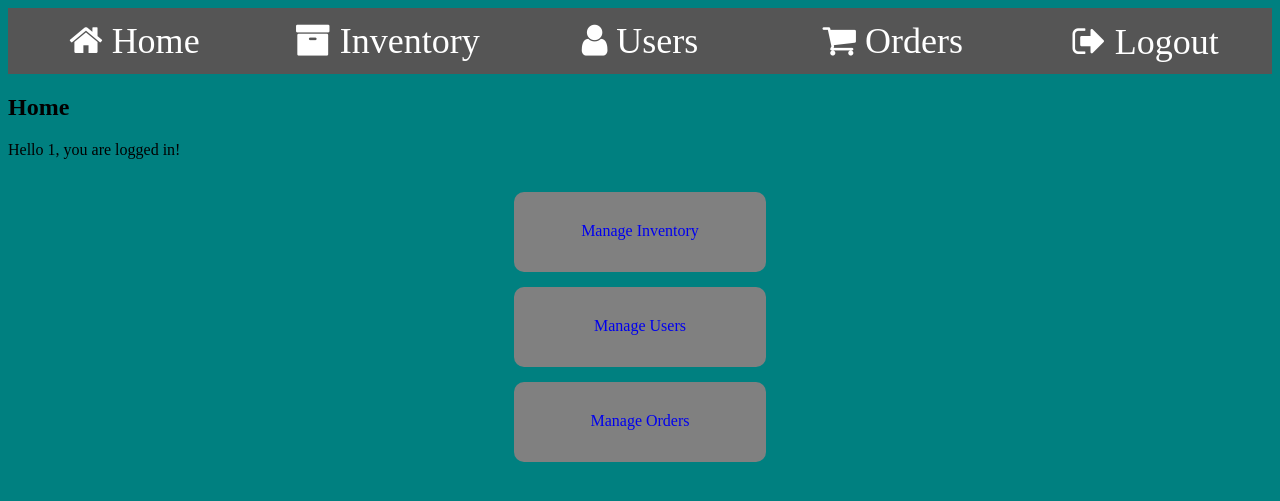
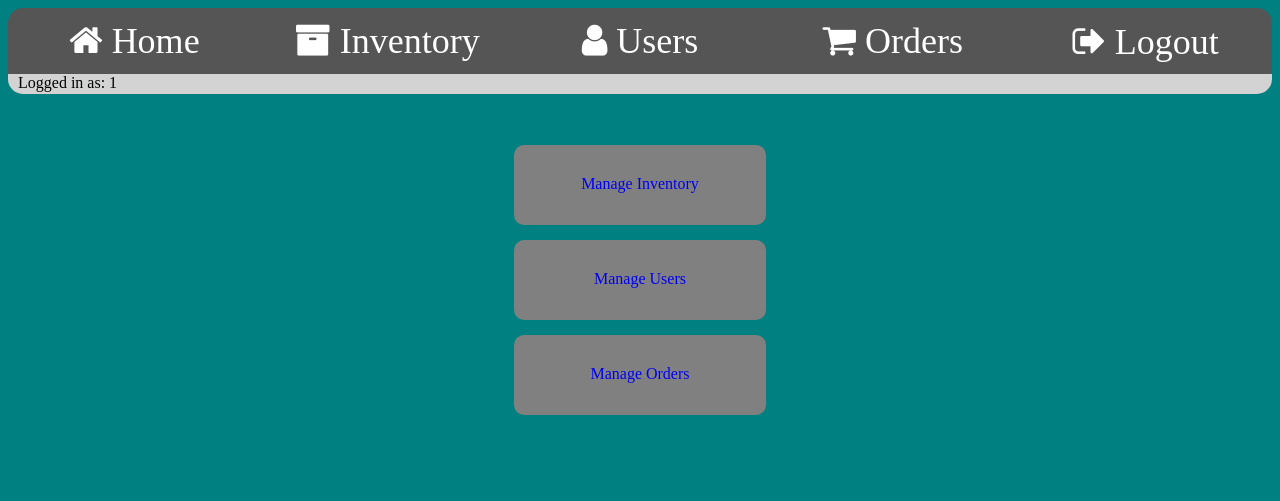
Before and after one commit to KyleAMcKee/rush00, a PHP site: page /index.php?category=1 in a window 1280 px wide. Shown: the top 501 px of the page. Run offline with PHP 8.4, Linux system fonts and the light colour scheme; the visitor is signed in with stand-in values (Sample User, id 1).

Commit message:
display changes

```diff
--- a/cart.php
+++ b/cart.php
@@ -38,10 +38,12 @@
             echo '<a href="orders.php?action=order">Place Order</a>';
         }
         else
-            echo "<h1>There is nothing in your cart\n</h1>";
+            echo "<h1>There is nothing in your cart</h1>";
     }
+    else if (isset($_GET['cartorder']) && $_GET['cartorder'])
+        echo "<h1>Your order has been placed!</h1>";
     else
-        echo "<h1>There is nothing in your cart\n</h1>";
+        echo "<h1>There is nothing in your cart</h1>";
 
         include_once('footer.php');
 ?>
--- a/header.php
+++ b/header.php
@@ -5,7 +5,7 @@
 <!DOCTYPE html>
 <html>
     <head>
-        <title>Page Title</title>
+        <title>Pet shop</title>
         <link rel="stylesheet" type="text/css" href="style.css">
         <link rel="stylesheet" href="https://cdnjs.cloudflare.com/ajax/libs/font-awesome/4.7.0/css/font-awesome.min.css">
 </head>
@@ -30,8 +30,6 @@
                         else
                             echo '<a href="cart.php"><i class="fa fa-shopping-cart"></i> Cart</a>';
                     ?>
-                    <!-- <a href="cart.php"><i class="fa fa-user-plus"></i> Sign up</a> -->
-                    <!-- <a style="float:right" href=""><i class="fa fa-sign-out"></i></a>  -->
                 <?php
                     if (isset($_SESSION['uid']))
                     {
@@ -52,4 +50,16 @@
                 </div>
         </div>
     </nav>
+    <nav>
+        <div class="status">
+            <?php
+            if(isset($_SESSION['uid']))
+            {
+                echo '<div class="status-space">Logged in as: ' . $_SESSION['first'] . '<div>';
+            }
+            else
+                echo '<div class="status-space">Not logged in</div>';
+            ?>
+        </div>
+    </nav>
 </header>
--- a/index.php
+++ b/index.php
@@ -4,11 +4,9 @@
 
 <section class"main-container">
     <div class="main-wrapper">
-        <h2>Home</h2>
         <?php
             if (isset($_SESSION['uid']))
             {
-                echo "Hello " . $_SESSION['first'] . ", you are logged in!\n";
                 echo ('<br><br>');
                 //Display different pages based on user privileges
                 if ($_SESSION['priv'] === 'yes')
--- a/manageusers.php
+++ b/manageusers.php
@@ -26,16 +26,16 @@
         <?php
         $users = unserialize(file_get_contents('../data/passwd'));
 
-        echo '<tr><td>First Name</td><td>Last Name</td><td>Email</td><td>Username</td><td>Administrator?</td></tr>';
+        echo '<th>First Name</th><th>Last Name</th><th>Email</th><th>Username</th><th>Administrator?</th><th>Action</th>';
         foreach($users as $index => $row) {
             $temp = $row;
             unset($temp['pwd']);
             echo('<tr>');
             echo('<td>');
             echo(implode('</td><td>', $temp));
-            echo('<form method="POST" action="deleteusers.php">');
+            echo('<td><form method="POST" action="deleteusers.php">');
             echo('<input type="hidden" name="uid" value="'.$index.'">');
-            echo('<button type="submit" name="submit" value="delete">Delete</button></form>');
+            echo('<button type="submit" name="submit" value="delete">Delete</button></form></td>');
             echo('</td>');
             echo('</tr>');
         }
--- a/signup.php
+++ b/signup.php
@@ -4,7 +4,6 @@
 
 <section class"main-container">
     <div class="main-wrapper">
-        <h2>Signup</h2>
         <form class="signup-form" method="POST" action="create.php">
             <input type="text" name="first" placeholder="First name">
             <input type="text" name="last" placeholder="Last name">
--- a/style.css
+++ b/style.css
@@ -1,5 +1,39 @@
+/**************************************************
+*  GENERAL
+*
+/*************************************************/
+
+a {
+    text-decoration: none;
+}
+
+body {
+    background-color: teal
+}
+
+h1 {
+    text-align: center;
+}
+
+h2 {
+    text-align: center;
+}
+
+tr:hover {
+    background-color: #669999;
+}
+
+th, td {
+    border-bottom: 1px solid gray;
+}
+
+/**************************************************
+*  HEADER
+*
+/*************************************************/
 
 .icon-bar {
+    border-radius: 15px 15px 0 0;
     width: 100%;
     background-color: #555;
     height: 100%;
@@ -11,7 +45,6 @@
     text-align: center;
     width: 20%;
     padding: 12px 0;
-    transition: all 0.3s ease;
     color: white;
     font-size: 36px;
 }
@@ -37,12 +70,11 @@
     text-align: center;
     width: 20%;
     padding: 12px 0;
-    transition: all 0.3s ease;
     color: white;
     font-size: 36px;
 }
 
-.icon-bar a:active {
+.icon-bar a.active {
     background-color: #006666;
 }
 
@@ -54,12 +86,21 @@
     background-color: #000;
 }
 
-a {
-    text-decoration: none;
+/**************************************************
+*   STATUS
+*
+/*************************************************/
+
+.status {
+    border-radius: 0 0 15px 15px;
+    width: 100%;
+    background-color: lightgray;
+    height: 20px;
+    overflow: auto;
 }
 
-body {
-    background-color: teal
+.status-space {
+    margin-left: 10px;
 }
 
 /**************************************************
@@ -139,4 +180,26 @@ body {
     padding-top: 30px;
     margin: 15px auto;
     border-radius: 10px;
+    text-decoration: none;
 }
+
+/**************************************************
+*   TABLES
+*
+/*************************************************/
+
+.users {
+    background-color: #f2f2f2;
+    padding: 15px;
+    text-align: left;
+    width: 50%;
+    margin: 0px auto;
+}
+
+.orders {
+    background-color: #f2f2f2;
+    padding: 15px;
+    text-align: left;
+    width: 50%;
+    margin: 0px auto;
+}
```
Also changed, not shown: manageorders.php (+8 -1 lines).
